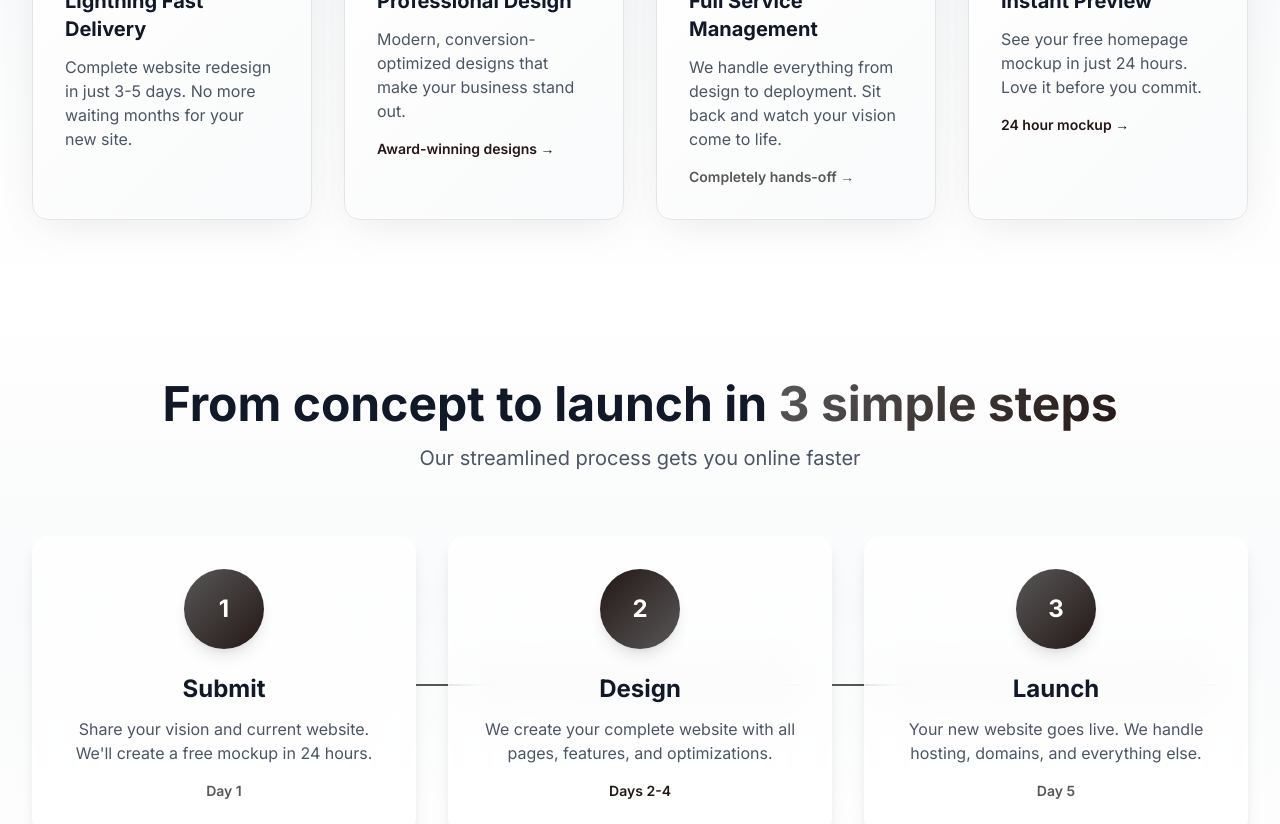
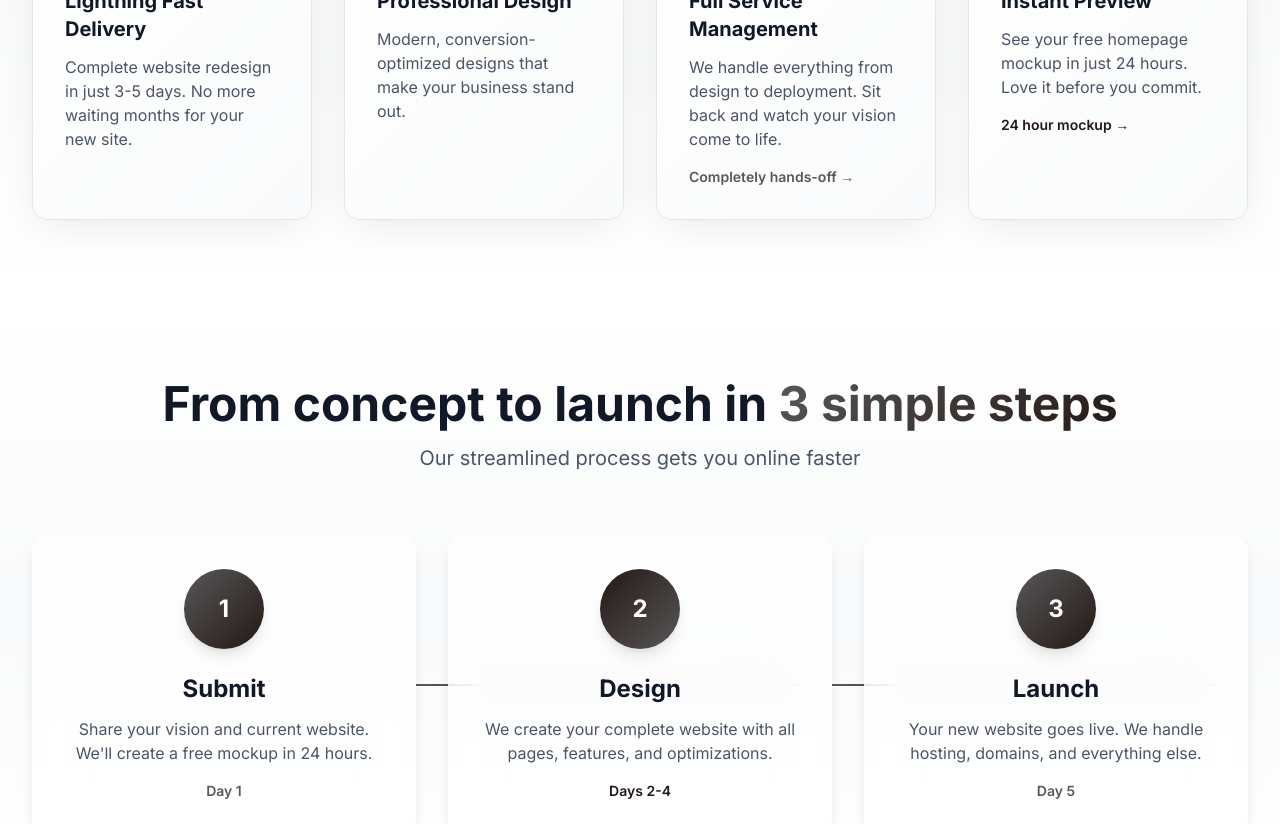
Before and after one commit to colecooke/sitesheep-website, a Next.js app: page / in a window 1280 px wide. Shown: the part 1600-2424 px from the top of the page. Built offline with nearby package versions, Linux system fonts and the light colour scheme.

Commit message:
Auto-update

```diff
--- a/app/page.tsx
+++ b/app/page.tsx
@@ -231,8 +231,7 @@ export default function Home() {
                 </svg>
               </div>
               <h3 className="text-xl font-bold mb-3 text-gray-900">Professional Design</h3>
-              <p className="text-gray-600 mb-4">Modern, conversion-optimized designs that make your business stand out.</p>
-              <div className="text-sm font-semibold" style={{ color: '#231815' }}>Award-winning designs →</div>
+              <p className="text-gray-600">Modern, conversion-optimized designs that make your business stand out.</p>
             </div>
 
             <div className="feature-card">
```
